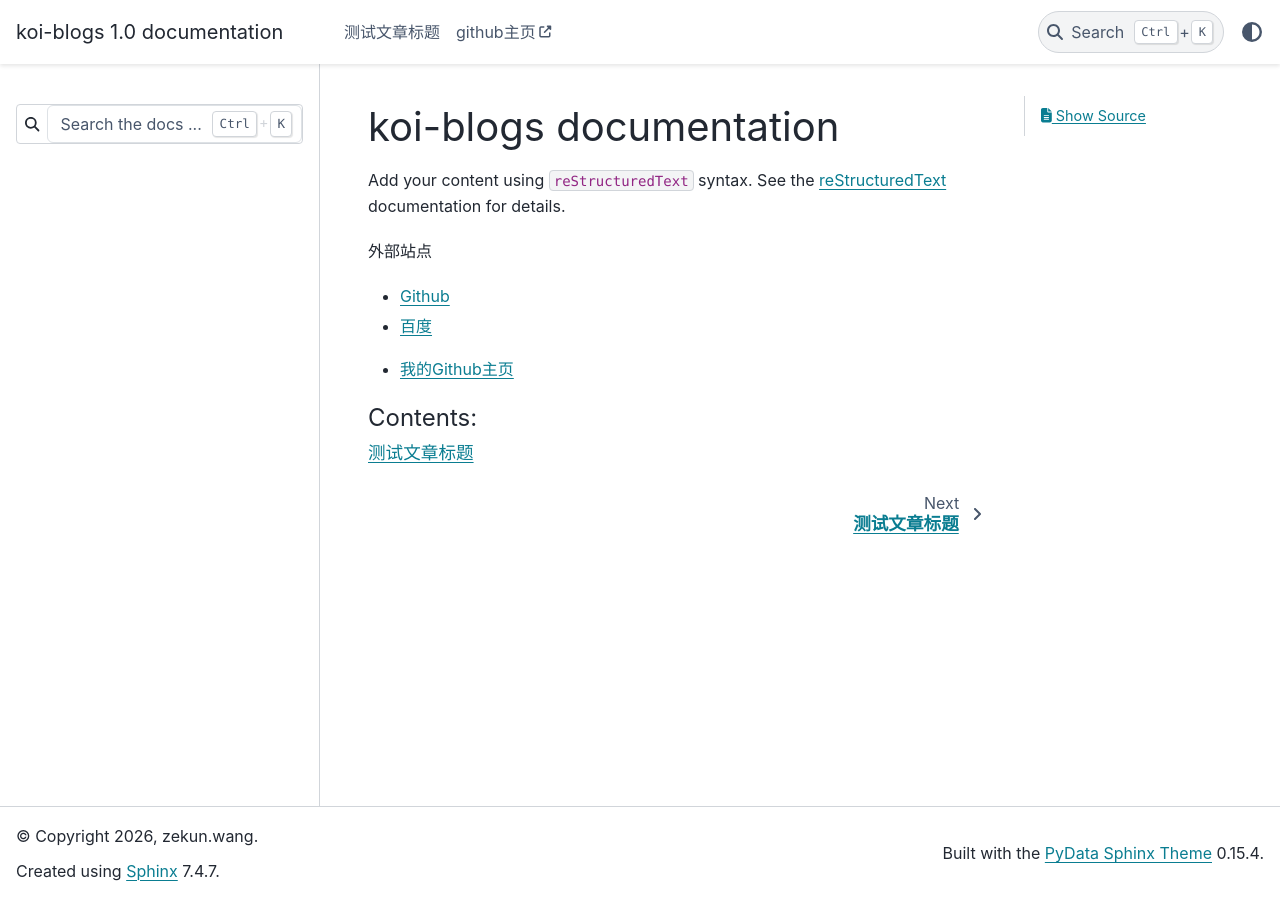
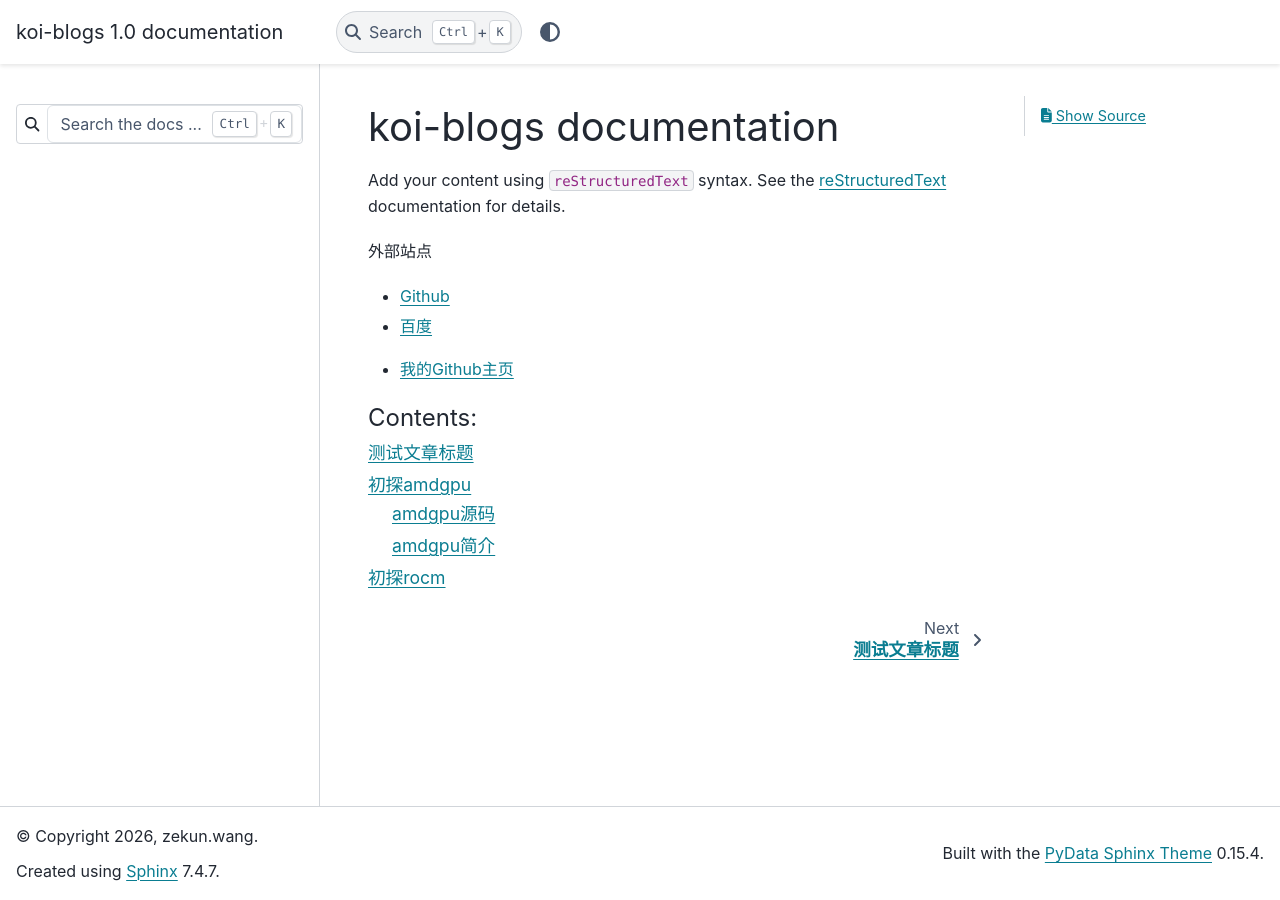
Before and after one commit to coderxkk/blog, a Sphinx documentation site: the page built from source/index.rst, in a window 1280 px wide. Built offline with Sphinx 7.4.7 and the PyData theme 0.15.4, drawn with Linux system fonts in a browser that asks for light colours; some of the changed lines change nothing that is shown.

Commit message:
[docs] add start docs. optimize makefile,conf.py

```diff
--- a/source/conf.py
+++ b/source/conf.py
@@ -50,6 +50,7 @@ suppress_warnings = [
 ]
 
 html_theme_options = {
+    "navbar_center": [],
     "external_links": [
         {
             "name": "github主页",
--- a/source/index.rst
+++ b/source/index.rst
@@ -26,3 +26,5 @@ documentation for details.
    :caption: Contents:
 
    posts/test
+   kmd/01_start_to_amdgpu
+   umd/01_start_to_rocm
--- /dev/null
+++ b/source/kmd/01_start_to_amdgpu.rst
@@ -0,0 +1,33 @@
+.. meta::
+   :description: 初探 amdgpu 内核驱动源码
+   :keywords: amdgpu, ROCm, 内核驱动, 源码
+
+##########
+初探amdgpu
+##########
+
+==========
+amdgpu源码
+==========
+
+拉取代码
+
+.. code-block:: shell
+
+    git clone --depth 1 https://github.com/ROCm/amdgpu.git
+
+amd驱动代码目录
+
+.. code-block:: shell
+
+    ls drivers/gpu/drm/amd/
+
+==========
+amdgpu简介
+==========
+
+参考 `AMD GPU Driver (amdgpu) 31.50.0 官方文档 <https://instinct.docs.amd.com/projects/amdgpu-docs/en/latest/index.html>`_。
+
+AMD 当前官方仓库是 `ROCm/amdgpu <https://github.com/ROCm/amdgpu>`_，它是 ROCm 使用的 AMDGPU 内核源码分支；旧资料里的 ``ROCK-Kernel-Driver`` 可以视为它的历史名称/地址。
+
+AMD GPU 驱动程序 (amdgpu) 是一款开源软件。它是软件生态系统（包括 ROCm 用户空间、AMD GPU 虚拟化和各类框架）中的关键组件，能够确保数据中心内强大的 AMD GPU 在 AI 和 HPC 应用负载下发挥最佳性能。
--- /dev/null
+++ b/source/umd/01_start_to_rocm.rst
@@ -0,0 +1,6 @@
+初探rocm
+==============
+
+:post: 2026-08-27
+
+正文内容
```
Also changed, not shown: 2 other files.
